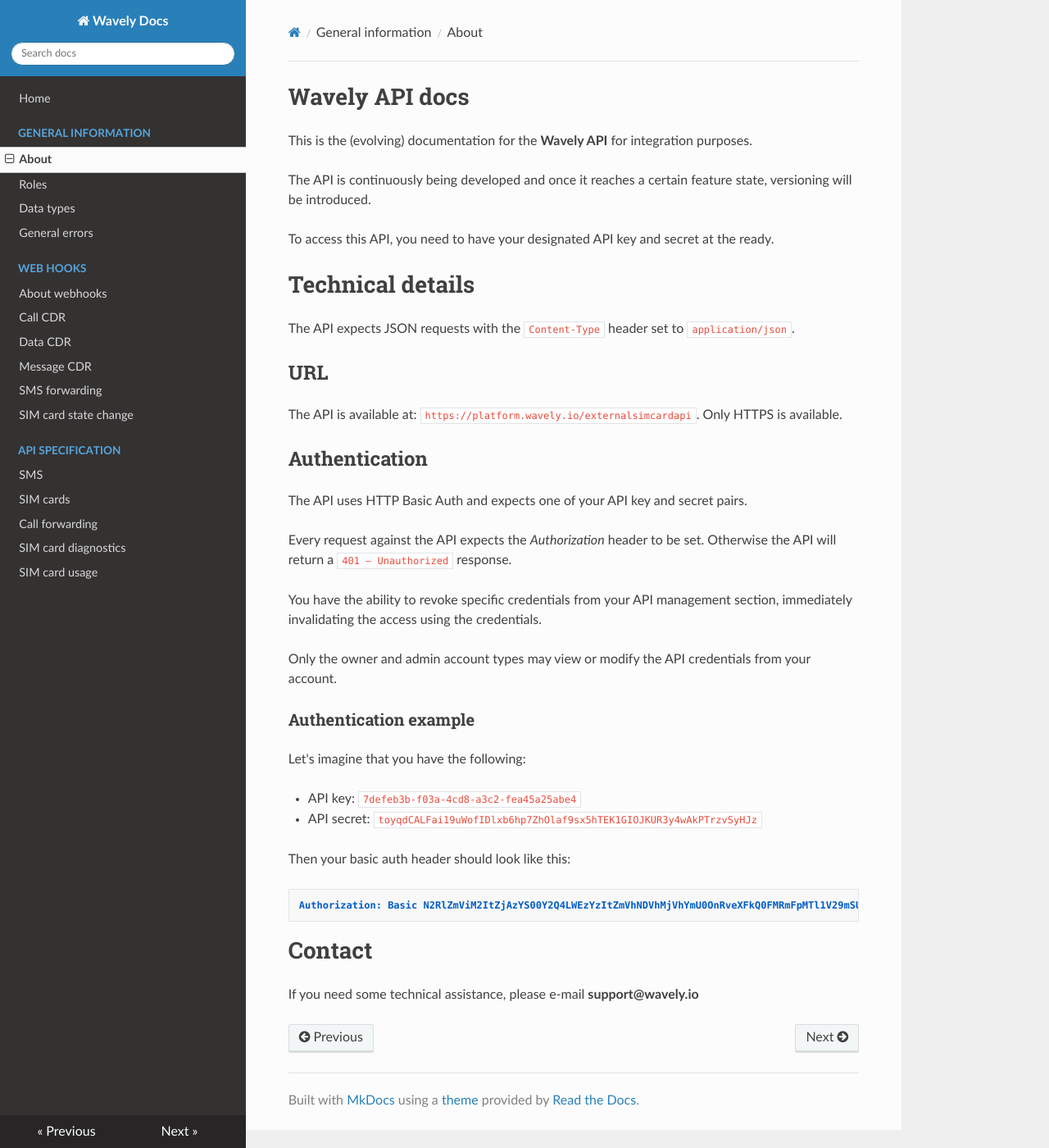
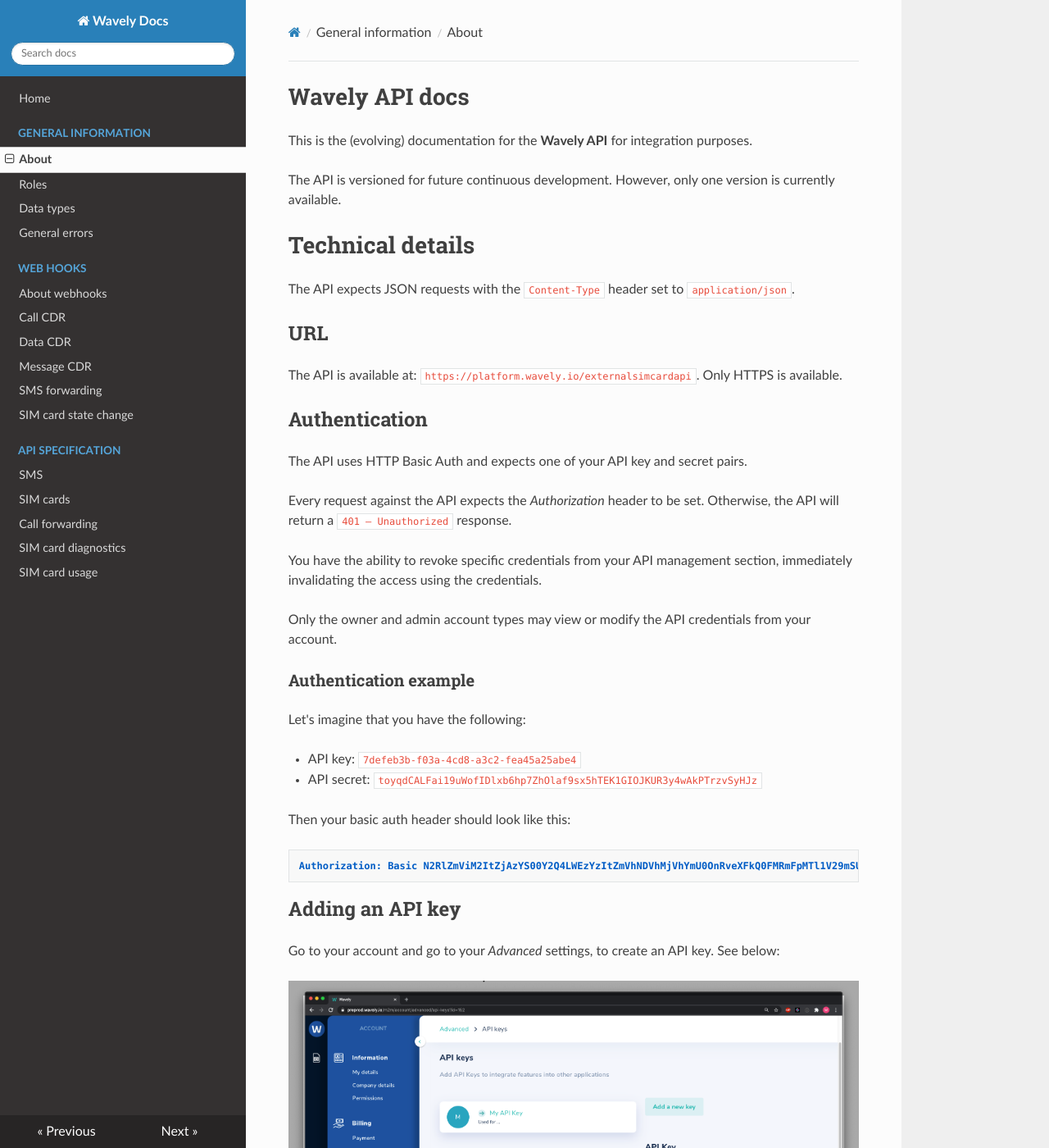
Before and after one commit to Wavelyio/wavely-docs, an MkDocs documentation site: the page built from docs/general-information/wavely-api-docs.md, in a window 1280 px wide and 1400 px high. Shown: the whole window at 82% size. Built offline with MkDocs 1.6.1, drawn with Linux system fonts in a browser that asks for light colours; nearby versions of some CDN libraries; old or Windows-style settings are respelled for this version of MkDocs.

Commit message:
Describe adding an API key

````diff
--- a/docs/general-information/wavely-api-docs.md
+++ b/docs/general-information/wavely-api-docs.md
@@ -1,9 +1,7 @@
 # Wavely API docs
 This is the (evolving) documentation for the **Wavely API** for integration purposes.
 
-The API is continuously being developed and once it reaches a certain feature state, versioning will be introduced.
-
-To access this API, you need to have your designated API key and secret at the ready.
+The API is versioned for future continuous development. However, only one version is currently available.
 
 # Technical details
 
@@ -17,7 +15,7 @@
 
 The API uses HTTP Basic Auth and expects one of your API key and secret pairs.
 
-Every request against the API expects the *Authorization* header to be set. Otherwise the API will return a `401 – Unauthorized` response.
+Every request against the API expects the *Authorization* header to be set. Otherwise, the API will return a `401 – Unauthorized` response.
 
 You have the ability to revoke specific credentials from your API management section, immediately invalidating the access using the credentials.
 
@@ -35,6 +33,12 @@
 Authorization: Basic N2RlZmViM2ItZjAzYS00Y2Q4LWEzYzItZmVhNDVhMjVhYmU0OnRveXFkQ0FMRmFpMTl1V29mSURseGI2aHA3WmhPbGFmOXN4NWhURUsxR0lPSktVUjN5NHdBa1BUcnp2U3lISno=
 ```
 
+## Adding an API key
+
+Go to your account and go to your _Advanced_ settings, to create an API key. See below:
+
+![add-api-key](../img/webhooks/add-api-key.png)
+
 # Contact
 
 If you need some technical assistance, please e-mail **support@wavely.io**
````
Also changed, not shown: docs/img/webhooks/add-api-key.png (added).
